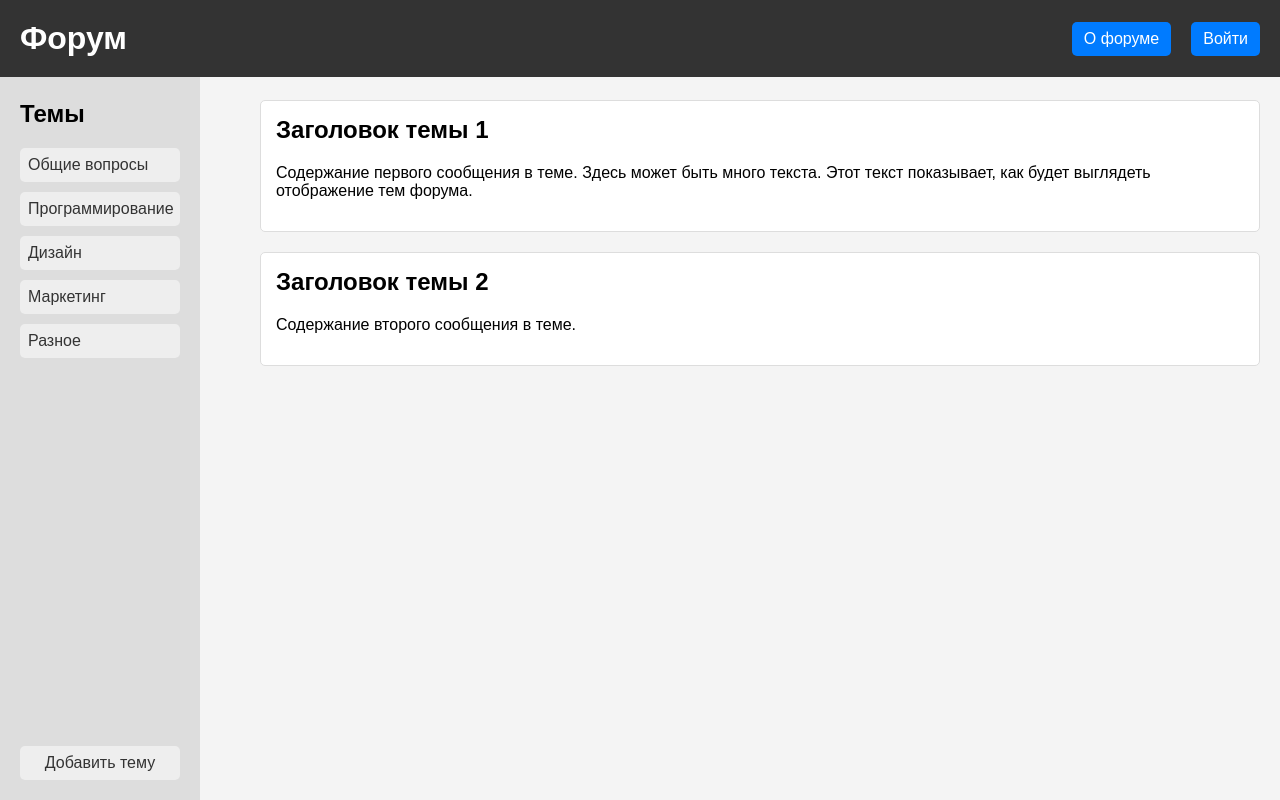
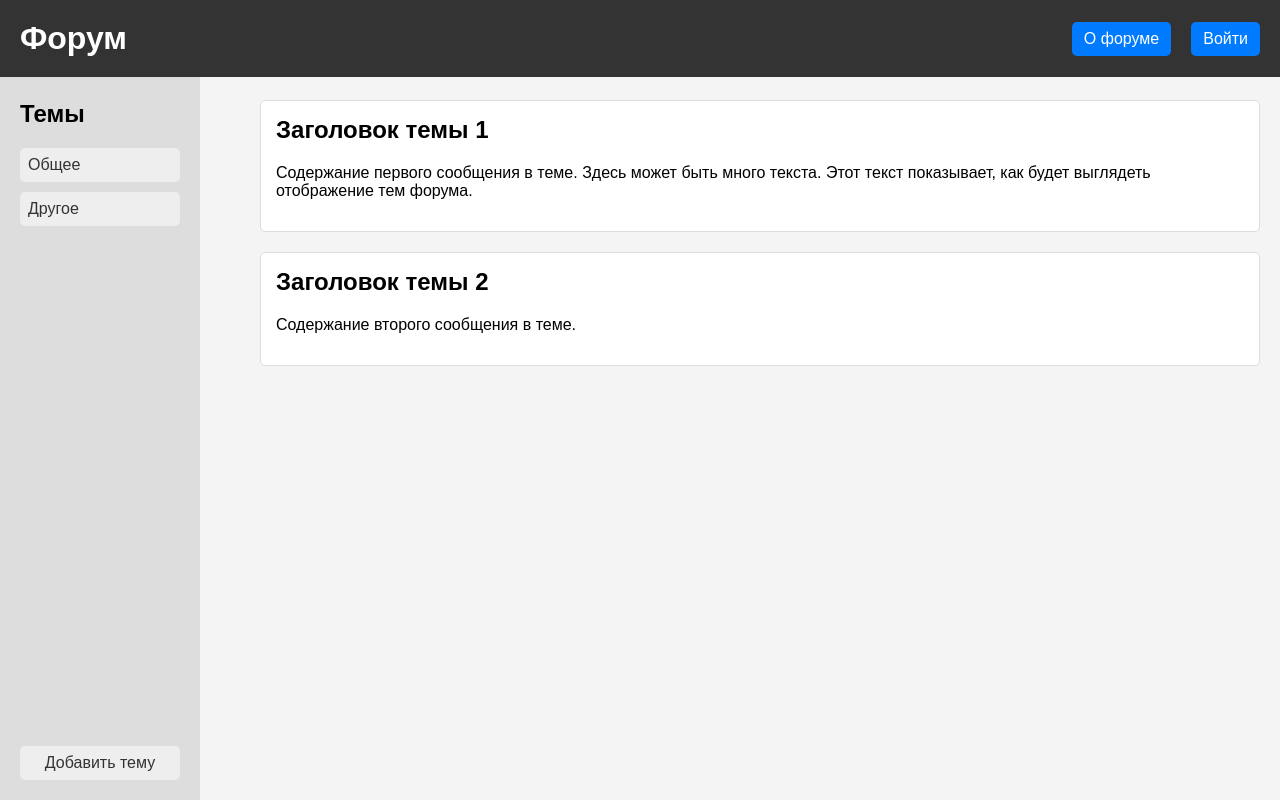
Before and after one commit to andrey3304/The_greatest_project_of_our_time, a Flask app: page / in a window 1280 px wide. Run offline with Flask 3, Linux system fonts and the light colour scheme.

Commit message:
Добавлена шаблонизация в index.html

```diff
--- a/main.py
+++ b/main.py
@@ -3,11 +3,11 @@ from flask import Flask, render_template, request, redirect, url_for
 app = Flask(__name__)
 
 # Временное хранилище для тем форума
-threads = []
+threads = ['Общее', 'Другое']
 
 @app.route('/')
 def index():
-    return render_template('index.html', threads=threads)
+    return render_template('index.html', topics=threads)
 
 @app.route('/thread/<int:thread_id>')
 def thread(thread_id):
--- a/templates/index.html
+++ b/templates/index.html
@@ -19,11 +19,9 @@
     <div class="sidebar">
         <h2>Темы</h2>
         <ul>
-            <li><a href="#">Общие вопросы</a></li>
-            <li><a href="#">Программирование</a></li>
-            <li><a href="#">Дизайн</a></li>
-            <li><a href="#">Маркетинг</a></li>
-            <li><a href="#">Разное</a></li>
+            {% for i in topics %}
+            <li><a href="#">{{ i }}</a></li>
+            {% endfor %}
         </ul>
         <a href="/create_thread" class="add-topic-button">Добавить тему</a>
     </div>
```
